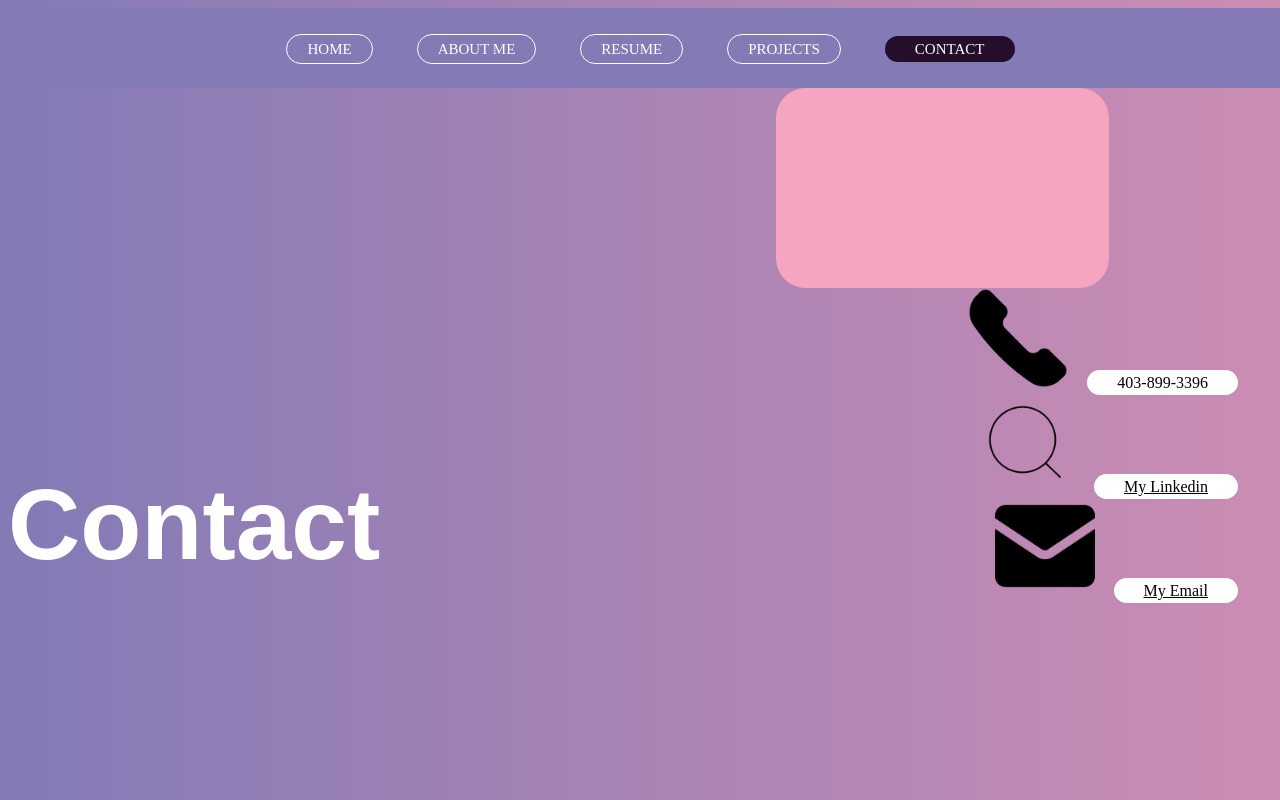
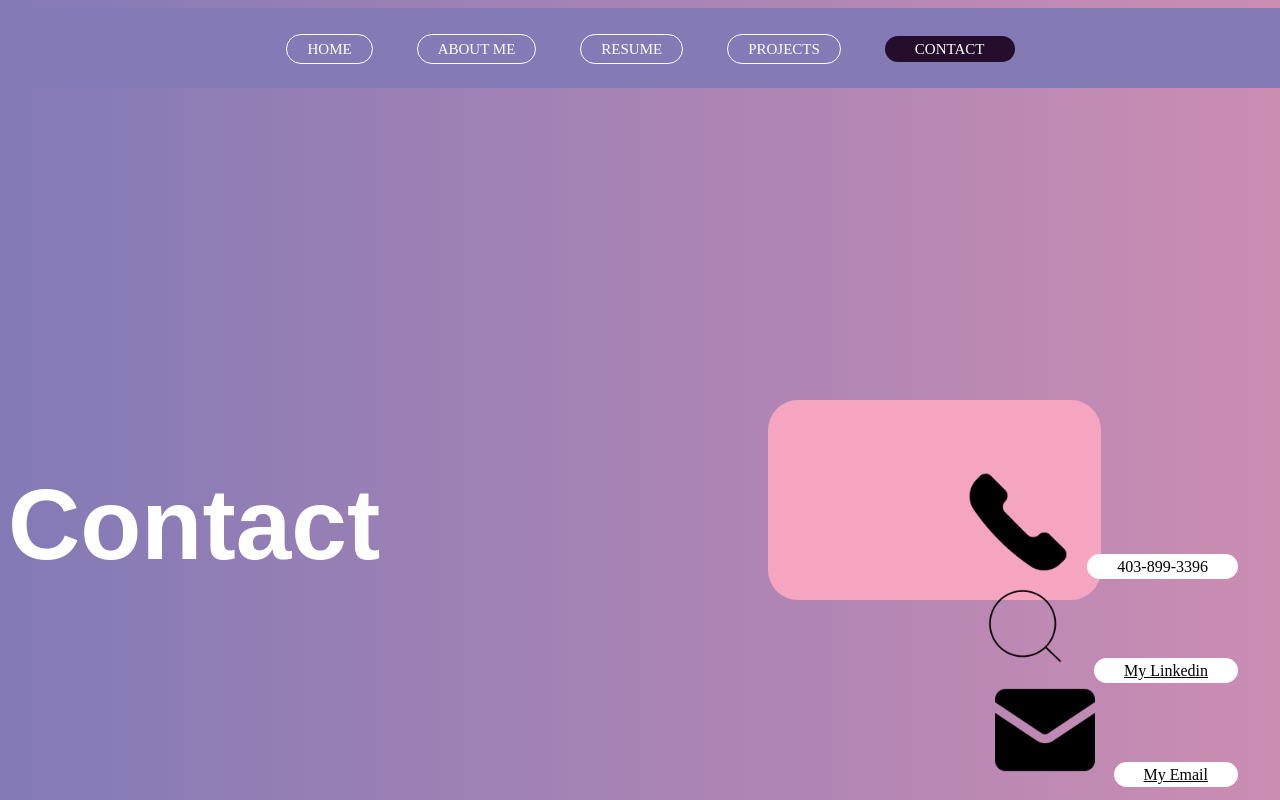
Before and after one commit to Fiffy8/Contact-Page, a plain HTML site: page index.html in a window 1280 px wide. Drawn offline with Linux system fonts and the light colour scheme; a web font is replaced by a local one.

Commit message:
Can you Blame me Kehani

```diff
--- a/index.html
+++ b/index.html
@@ -94,12 +94,17 @@
         height: 200px;
         background-color: #F6A5C0;
         border-radius: 30px;
-        margin-left: 60%;
+        position: absolute; /* Allow precise positioning */
+  top: 50%; /* Adjust as needed */
+  left: 60%; /* Adjust as needed */
+
+  z-index: -1; /* Lower layer */
       }
 
       #container {
         text-align: right;
         margin-right: 50px;
+        margin-top: 30%
       }
 
       #container a {
```
